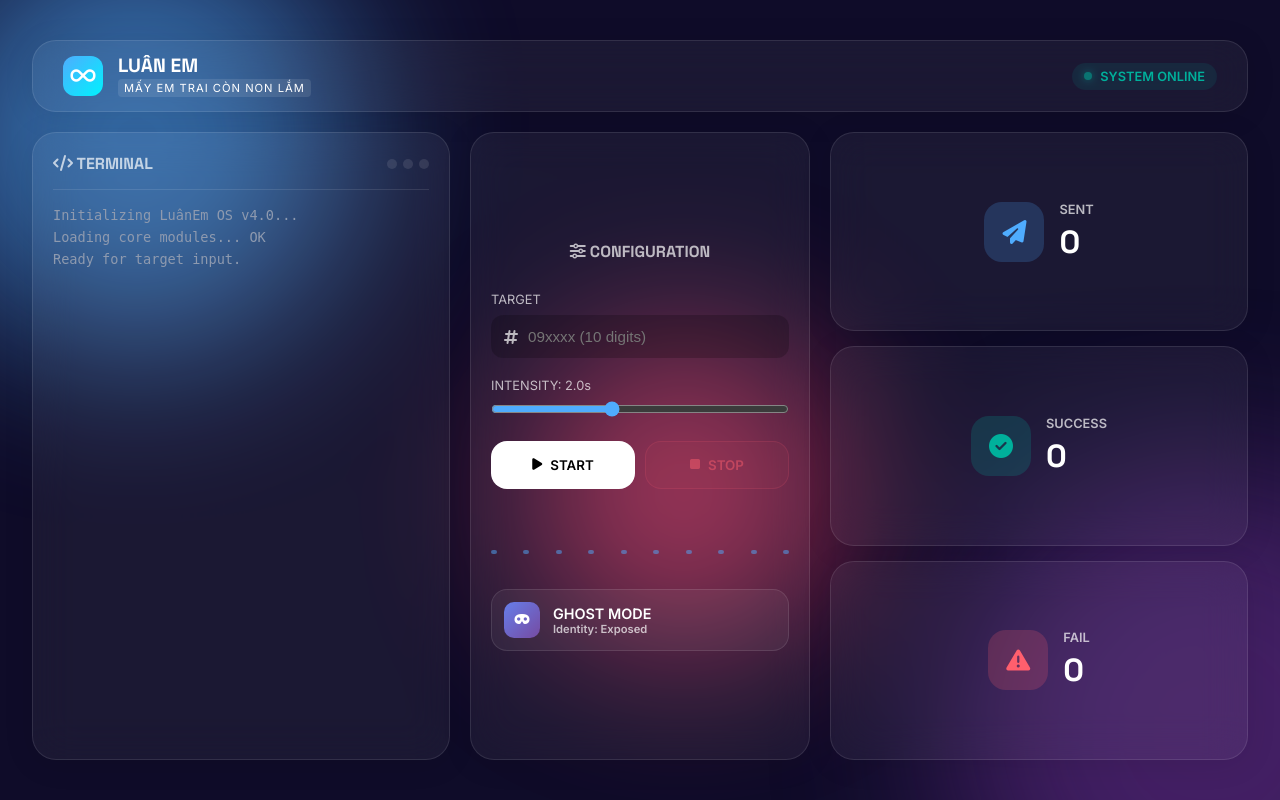
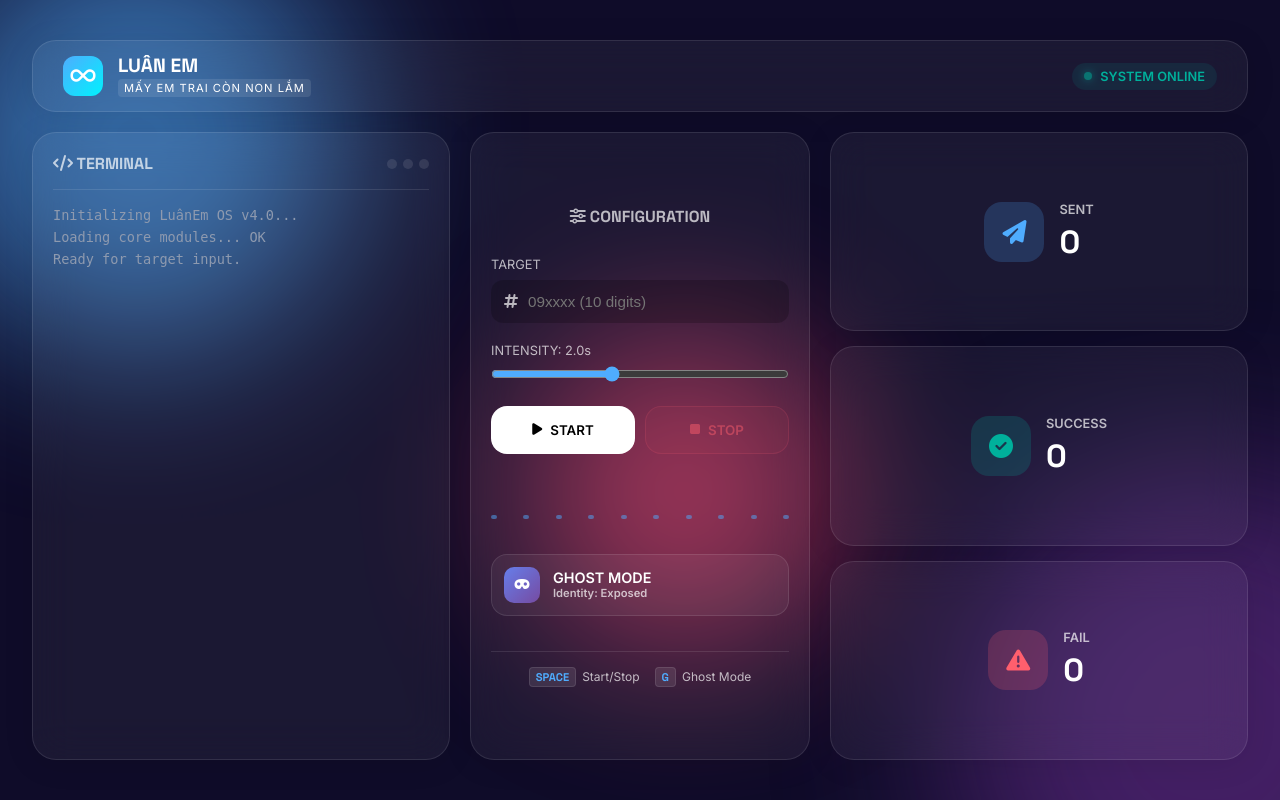
Before and after one commit to Xiata279/D-An-OTP-, a Flask app: page / in a window 1280 px wide. Run offline with Flask 3, Linux system fonts and the light colour scheme.

Commit message:
UX Polish: Shortcuts Guide & Vietnamese Voice

```diff
--- a/static/css/style.css
+++ b/static/css/style.css
@@ -490,6 +490,35 @@ input[type=range] {
     color: var(--text-secondary);
 }
 
+/* Shortcuts Guide */
+.shortcuts-guide {
+    display: flex;
+    justify-content: center;
+    gap: 15px;
+    margin-top: 15px;
+    padding-top: 15px;
+    border-top: 1px solid var(--glass-border);
+    font-size: 0.75rem;
+    color: var(--text-secondary);
+}
+
+.key-item {
+    display: flex;
+    align-items: center;
+    gap: 6px;
+}
+
+.key {
+    background: rgba(255, 255, 255, 0.1);
+    border: 1px solid var(--glass-border);
+    border-radius: 4px;
+    padding: 2px 6px;
+    font-family: 'Space Grotesk', sans-serif;
+    font-weight: bold;
+    color: var(--accent-1);
+    font-size: 0.7rem;
+}
+
 /* Stats Column (Right) */
 .stats-column {
     grid-column: 3;
--- a/templates/index.html
+++ b/templates/index.html
@@ -105,6 +105,12 @@
                     <small id="proxyStatus">Identity: Exposed</small>
                 </div>
             </button>
+
+            <!-- Shortcuts Guide -->
+            <div class="shortcuts-guide">
+                <div class="key-item"><span class="key">SPACE</span> Start/Stop</div>
+                <div class="key-item"><span class="key">G</span> Ghost Mode</div>
+            </div>
         </div>
 
         <!-- Stats Section (Right - Vertical) -->
```
Also changed, not shown: static/js/main.js (+22 -9 lines).
